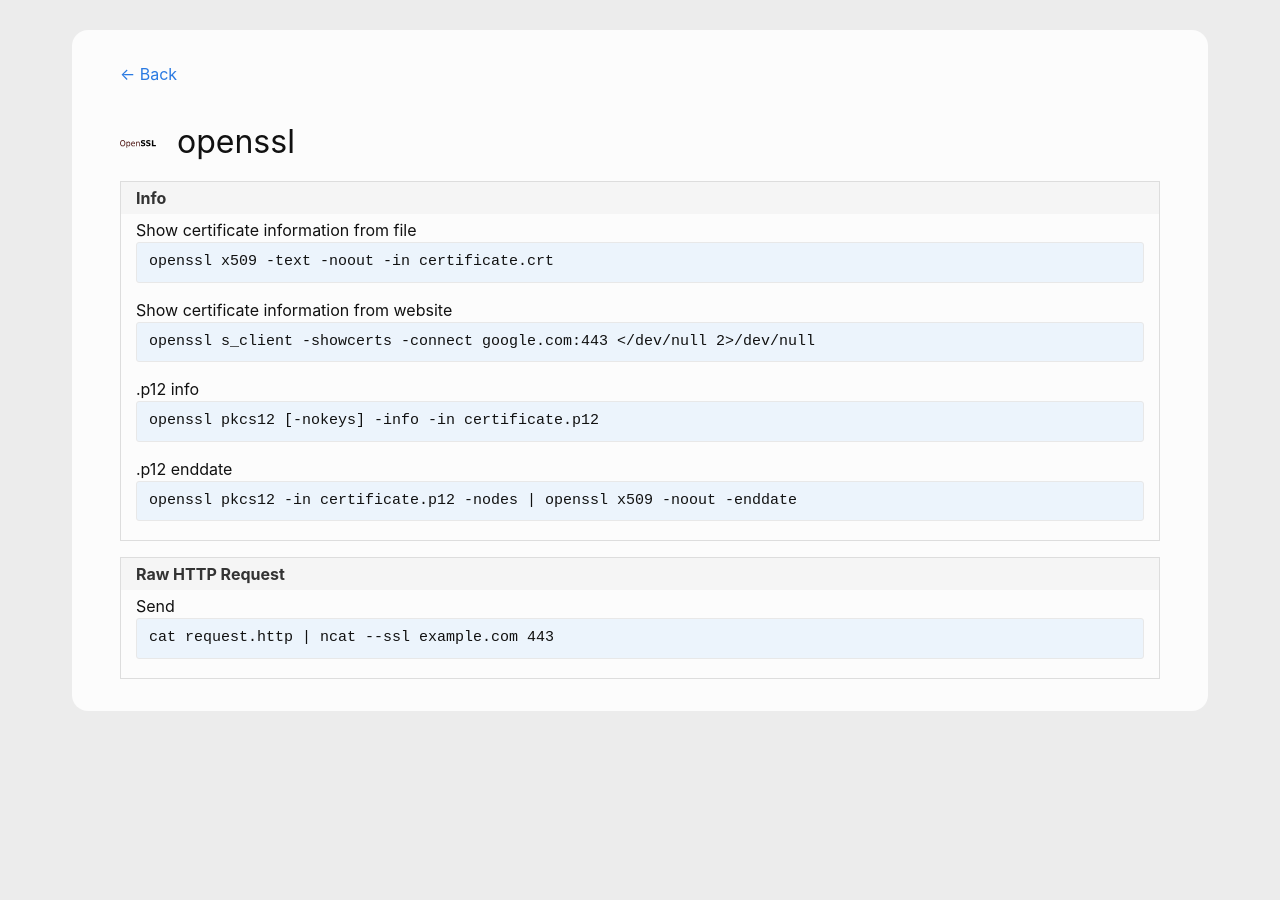
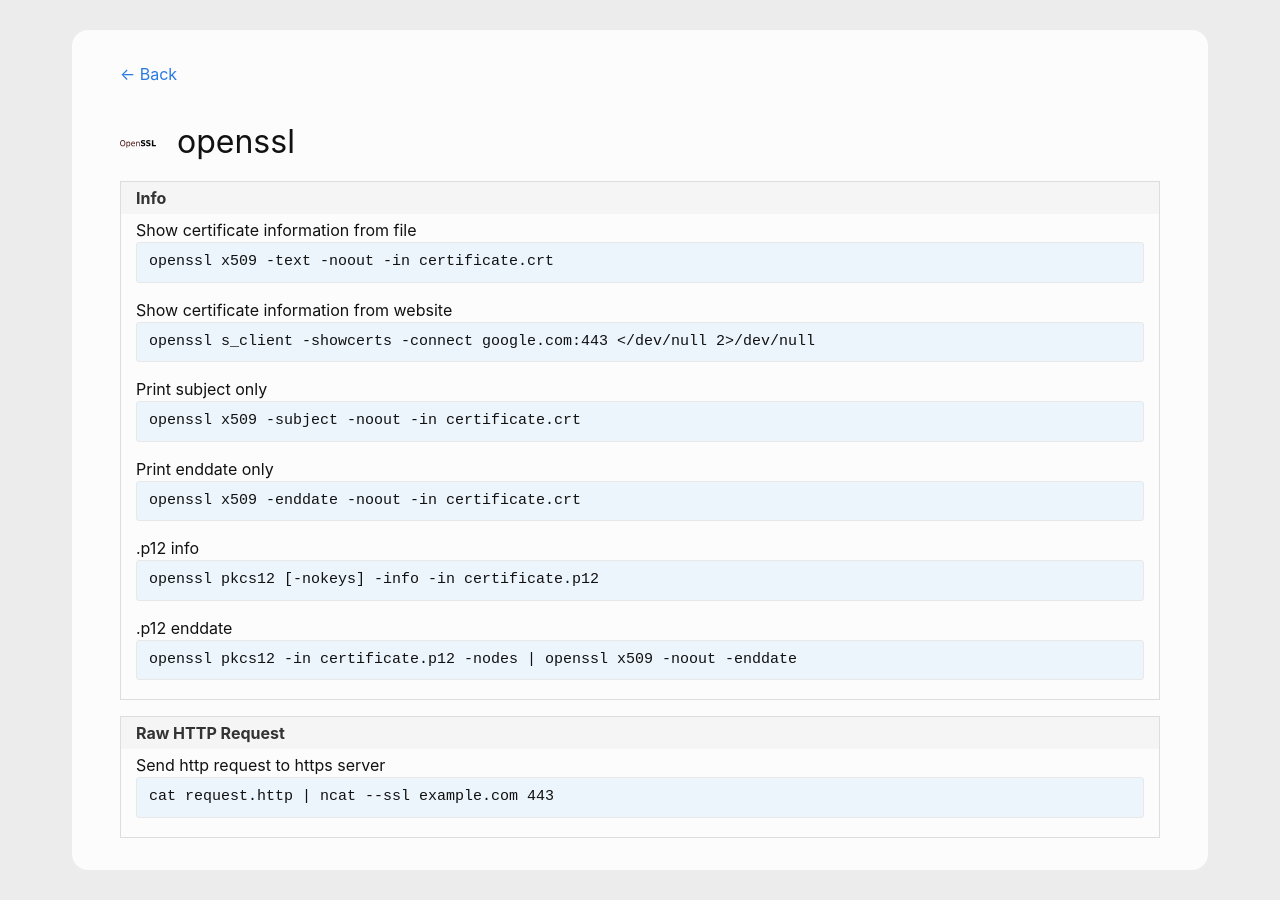
Before and after one commit to andreas-mausch/cheatsheets, a Jekyll site: the page built from _cheatsheets/openssl.md, in a window 1280 px wide. Built offline with Jekyll 4.4.1, drawn with Linux system fonts in a browser that asks for light colours.

Commit message:
Print certificate subject only

```diff
--- a/_cheatsheets/openssl.md
+++ b/_cheatsheets/openssl.md
@@ -7,9 +7,11 @@ section:
     commands:
       Show certificate information from file: openssl x509 -text -noout -in certificate.crt
       Show certificate information from website: openssl s_client -showcerts -connect google.com:443 </dev/null 2>/dev/null
+      Print subject only: openssl x509 -subject -noout -in certificate.crt
+      Print enddate only: openssl x509 -enddate -noout -in certificate.crt
       .p12 info: openssl pkcs12 [-nokeys] -info -in certificate.p12
       .p12 enddate: openssl pkcs12 -in certificate.p12 -nodes | openssl x509 -noout -enddate
   - name: Raw HTTP Request
     commands:
-      Send: cat request.http | ncat --ssl example.com 443
+      Send http request to https server: cat request.http | ncat --ssl example.com 443
 ---
```
